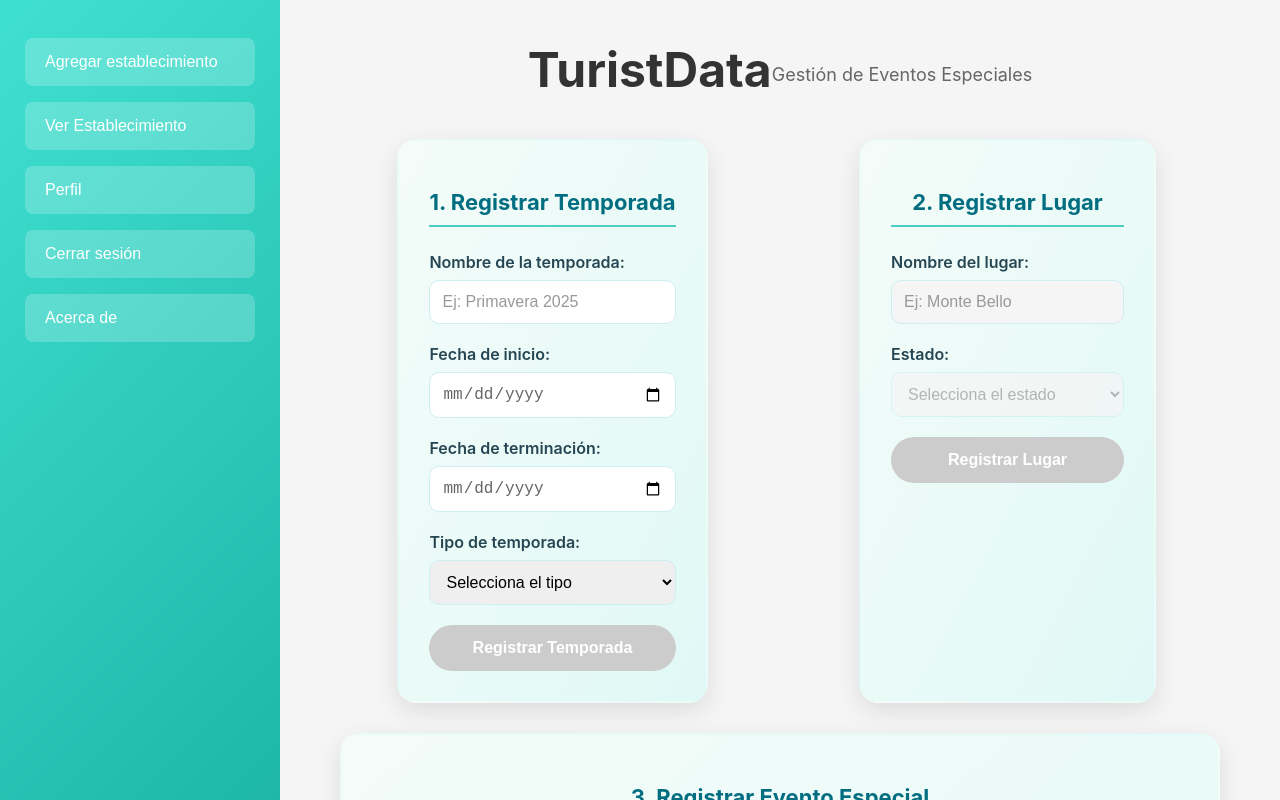
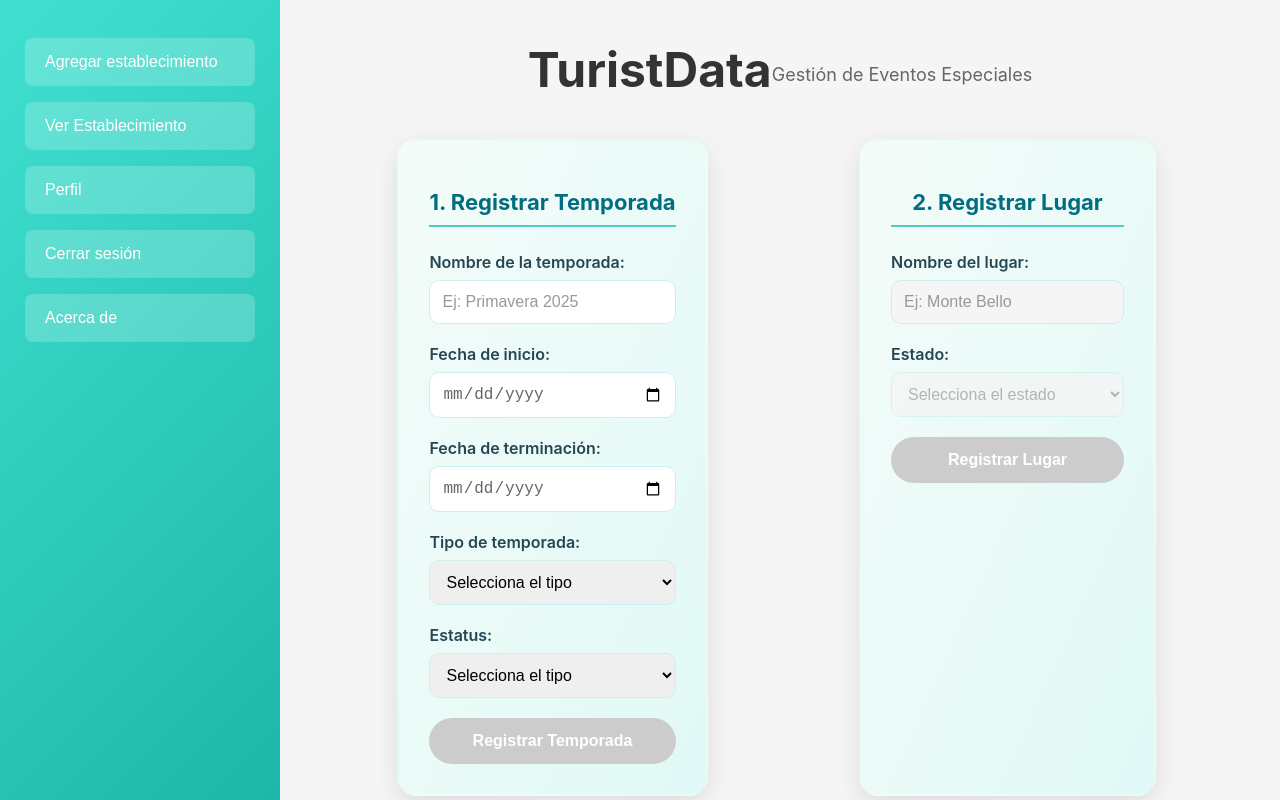
Before and after one commit to paolis28/LandingPage_TuristData, a React (Create React App) app: page /crearevento in a window 1280 px wide. Built offline with nearby package versions, Linux system fonts and the light colour scheme.

Commit message:
Añadiendo campo de estatus al momento de agregar temporada

```diff
--- a/src/views/Panel_eventosespeciales.js
+++ b/src/views/Panel_eventosespeciales.js
@@ -8,6 +8,7 @@ export default function PanelEventosEspeciales() {
   const [fechaInicioTemporada, setFechaInicioTemporada] = useState('');
   const [fechaFinTemporada, setFechaFinTemporada] = useState('');
   const [tipoTemporada, setTipoTemporada] = useState('');
+  const [estatus, setEstatus] = useState('');
   const [temporadaRegistrada, setTemporadaRegistrada] = useState(false);
   const [idTemporada, setIdTemporada] = useState(null);
 
@@ -64,7 +65,8 @@ const handleRegistrarTemporada = async () => {
   nombre: nombreTemporada,
   fecha_inicio: fechaInicioTemporada,
   fecha_fin: fechaFinTemporada,
-  tipo_temporada: tipoTemporada
+  tipo_temporada: tipoTemporada,
+  estatus:estatus
 };
 
 
@@ -321,10 +323,19 @@ const handleRegistrarEvento = async () => {
                   </select>
                 </div>
 
+                <div className="form-group">
+                  <label>Estatus:</label>
+                  <select value={estatus} onChange={(e) => setEstatus(e.target.value)}>
+                    <option value="">Selecciona el tipo</option>
+                    <option value="Alta">Activa</option>
+                    <option value="Media">En espera</option>
+                  </select>
+                </div>
+
                 <button
                   className="create-btn"
                   onClick={handleRegistrarTemporada}
-                  disabled={cargando || !nombreTemporada || !fechaInicioTemporada || !fechaFinTemporada || !tipoTemporada}
+                  disabled={cargando || !nombreTemporada || !fechaInicioTemporada || !fechaFinTemporada || !tipoTemporada || estatus}
                 >
                   {cargando ? 'Registrando...' : 'Registrar Temporada'}
                 </button>
```
